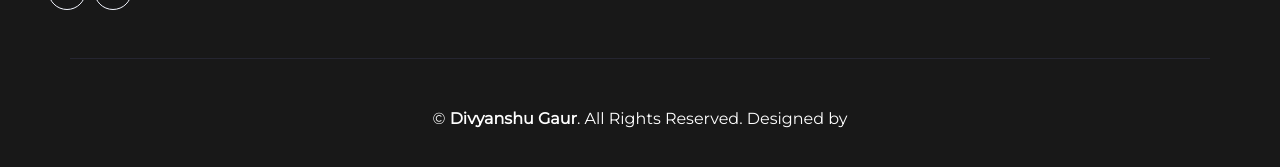
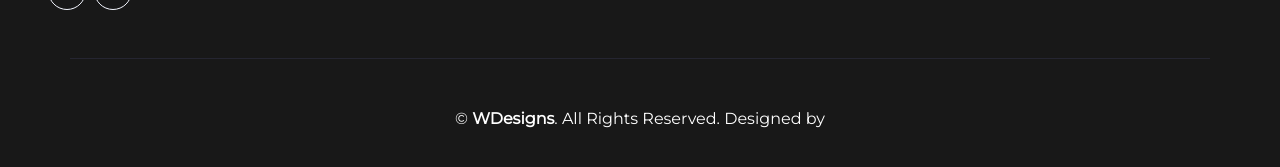
Before and after one commit to divyanshu050/interior-new, a plain HTML site: page service.html in a window 1280 px wide. Shown: the part 2598-2765 px from the top of the page. Drawn offline with nearby package versions, Linux system fonts and the light colour scheme.

Commit message:
copywrite changes

```diff
--- a/service.html
+++ b/service.html
@@ -330,7 +330,7 @@
                   class="text-white font-weight-bold"
                   href=""
                   target="_blank"
-                  >Divyanshu Gaur</a
+                  >WDesigns</a
                 >. All Rights Reserved. Designed by
               </p>
         </div>
```
Also changed, not shown: contact.html (indentation only), project.html (indentation only).
